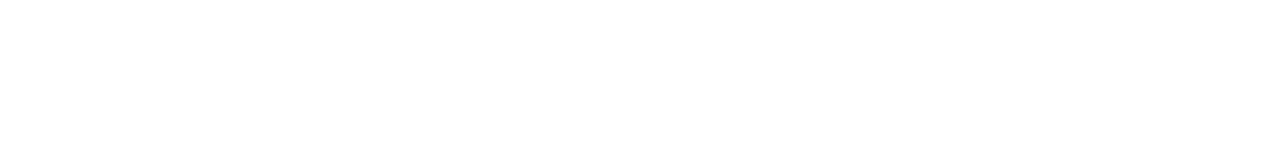
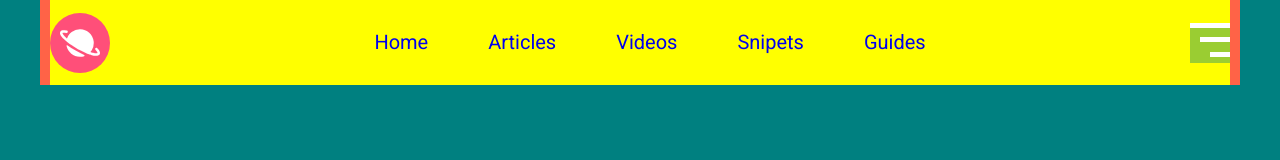
Before and after one commit to Tony96Sosa/Responsive-Animated-Navbar, a plain HTML site: page docs/index.html in a window 1280 px wide. Drawn offline with nearby package versions, Linux system fonts and the light colour scheme.

Commit message:
hamburguer done

```diff
--- a/docs/index.html
+++ b/docs/index.html
@@ -5,8 +5,43 @@
     <meta name="viewport" content="width=device-width, initial-scale=1.0">
     <title>Responsive Animated NavBar</title>
     <link rel="stylesheet" href="style.css">
+    <link href="https://fonts.googleapis.com/css2?family=Roboto&display=swap" rel="stylesheet">
 </head>
 <body>
+    <header>
+        <div class="container">
+            <nav>
+                <a href="index.html" class="nav-brand">
+                    <ion-icon name="planet"></ion-icon>
+                </a>
+                <ul class="nav-list">
+                    <li class="nav-item">
+                        <a href="#" class="nav-link">Home</a>
+                    </li>
+                    <li class="nav-item">
+                        <a href="#" class="nav-link">Articles</a>
+                    </li>
+                    <li class="nav-item">
+                        <a href="#" class="nav-link">Videos</a>
+                    </li>
+                    <li class="nav-item">
+                        <a href="#" class="nav-link">Snipets</a>
+                    </li>
+                    <li class="nav-item">
+                        <a href="#" class="nav-link">Guides</a>
+                    </li>
+                </ul>
+                <div class="hamburguer">
+                    <span class="line"></span>
+                    <span class="line"></span>
+                    <span class="line"></span>
+                </div>
+            </nav>
+        </div>
+    </header>
+
+
     <script src="main.js"></script>
+    <script src="https://unpkg.com/ionicons@5.1.2/dist/ionicons.js"></script>
 </body>
 </html>
--- a/docs/main.js
+++ b/docs/main.js
@@ -0,0 +1,5 @@
+const hamburguer = document.querySelector('.hamburguer')
+
+hamburguer.addEventListener('click',()=>{
+    hamburguer.classList.toggle("active");
+})
--- a/docs/style.css
+++ b/docs/style.css
@@ -0,0 +1,130 @@
+*,
+*::before,
+*::after{
+    margin: 0;
+    padding: 0;
+    box-sizing: inherit;
+}
+body{
+    font-family: 'Roboto', sans-serif;
+    font-size: 10px;
+    box-sizing: border-box;
+    /* background-color: #06051e; */
+    background-color: teal;
+    /* width: 100%; */
+    /* height: 100vh; */
+}
+header{
+    /* background-color: #222146; */
+    width: 100%;
+}
+.container{
+    width: 100%;
+    max-width: 1200px;
+    background-color: tomato;
+    margin: 0 auto;
+    padding: 0 10px;
+}
+nav{
+    background-color: yellow;
+    width: 100%;
+    height: 85px;
+    display: flex;
+    align-items: center;
+    justify-content: space-between;
+}
+.nav-brand{
+    background-color: #ff4f79;
+    width: 60px;
+    height: 60px;
+    border-radius: 100%;
+    display: flex;
+}
+.nav-brand ion-icon{
+    margin: auto;
+    color: #fff;
+    font-size: 40px;
+}
+.nav-list{
+    display: flex;
+    list-style: none;
+}
+.nav-link{
+    display: block;
+    text-decoration: none;
+    /* margin: 0 30px; */
+    padding: 0 30px;
+    font-size: 20px;
+    /* color: #fff; */
+}
+.nav-item{
+    position: relative;
+    line-height: 85px;
+}
+.nav-item::before{
+    content: "";
+    position: absolute;
+    width: 100%;
+    height: 5px;
+    background-color: #ff4f79;
+    left: 0;
+    bottom: 0;
+    transform: scaleX(0);
+    transform-origin: right;
+    transition: transform 650ms cubic-bezier(0.68, -0.55, 0.265, 1.55);
+}
+.nav-item:hover::before{
+    transform: scaleX(1);
+    transform-origin: left;
+}
+
+/* ------------------Hamburguer Menu------------------- */
+
+.hamburguer{
+    background-color: yellowgreen;
+    width: 40px;
+    height: 40px;
+    position: relative;
+    cursor: pointer;
+    /* line-height: 80px; */
+    z-index: 1500;
+}
+.line{
+    height: 5px;
+    width: 40px;
+    background-color: #fff;
+    position: absolute;
+    display: block;
+    right: 0;
+    transition: all 650ms;
+}
+.line:nth-child(1){
+    top: 0;
+    /* top: 20%; */
+}
+.line:nth-child(2){
+    top: 50%;
+    width: 30px;
+    margin-top: -6px;
+}
+.line:nth-child(3){
+    top: 100%;
+    /* top:70%; */
+    width: 20px;
+    margin-top: -11px;
+}
+.active .line:nth-child(1){
+    top: 20%;
+    transform: translateY(10px) rotate(45deg);
+    width: 40px;
+    margin-top: 0;
+}
+.active .line:nth-child(2){
+    opacity: 0;
+}
+.active .line:nth-child(3){
+    top:70%;
+    transform: translateY(-10px) rotate(-45deg);
+    width: 40px;
+    margin-top: 0;
+}
```
